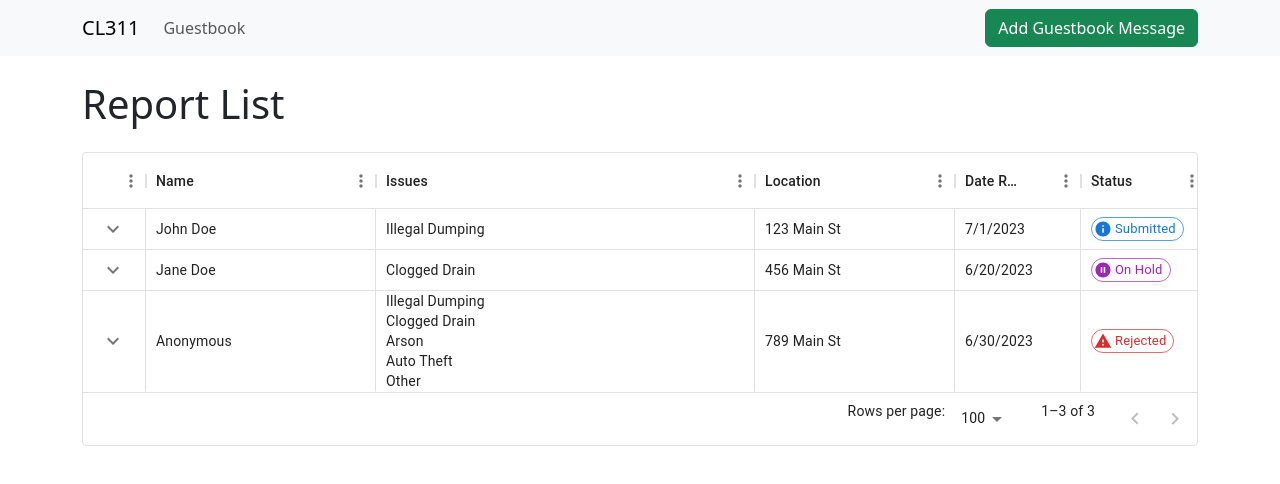
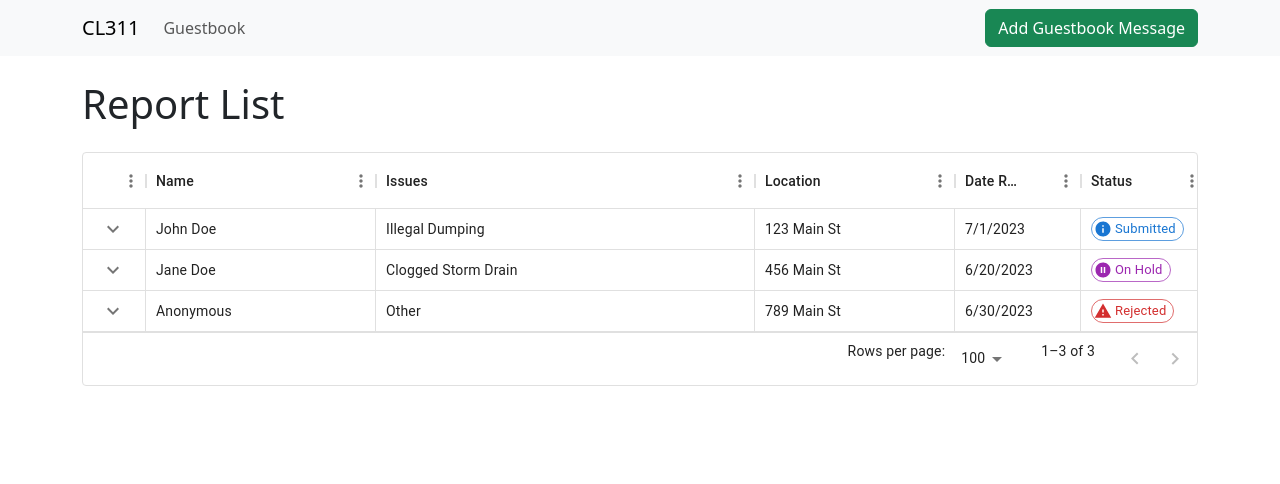
Before and after one commit to CodeDayLabs311/cl311, a Next.js app in the folder app/: page /report in a window 1280 px wide. Shown: the top 484 px of the page. Built offline with nearby package versions, Linux system fonts and the light colour scheme.

Commit message:
Address changes from PR feedbacks

```diff
--- a/app/src/components/report/Table.tsx
+++ b/app/src/components/report/Table.tsx
@@ -23,6 +23,44 @@ import {
     GridRenderCellParams,
 } from '@mui/x-data-grid';
 
+enum Status {
+    SUBMITTED = 'Submitted',
+    IN_PROGRESS = 'In Progress',
+    DONE = 'Done',
+    ON_HOLD = 'On Hold',
+    REJECTED = 'Rejected',
+    INVALID = 'Invalid',
+}
+
+enum IReportFields {
+    REPORT_ID = 'reportId',
+    NAME = 'name',
+    EMAIL_ADDRESS = 'emailAddress',
+    PHONE_NUMBER = 'phoneNumber',
+    REPORT_CATEGORY = 'reportCategory',
+    ADDRESS = 'address',
+    GPS_COORDINATES = 'gpsCoordinates',
+    ISSUE_DESCRIPTION = 'issueDescription',
+    ATTACHMENTS = 'attachments',
+    EMAIL = 'email',
+    SMS = 'sms',
+    STATUS_OF_REPORT = 'statusOfReport',
+    DATE_TIME_OF_SUBMISSION = 'dateTimeOfSubmission',
+}
+
+enum ReportTypes {
+    ILLEGAL_DUMPING = 'Illegal Dumping',
+    CLOGGED_STORM_DRAIN = 'Clogged Storm Drain',
+    POTHOLES = 'Potholes',
+    GRAFFITI = 'Graffiti',
+    STREET_LIGHT_OUTAGE = 'Street Light Outage',
+    SIDEWALK_DAMAGE = 'Sidewalk Damage',
+    TRAFFIC_SIGNAL_MALFUNCTION = 'Traffic Signal Malfunction',
+    ABANDONED_VEHICLES = 'Abandoned Vehicles',
+    NOISE_COMPLAINT = 'Noise Complaint',
+    OTHER = 'Other',
+}
+
 const expandedRowStyle = {
     whiteSpace: 'pre-wrap',
     overflowWrap: 'break-word',
@@ -45,7 +83,7 @@ const rows: GridRowsProp = [
         name: 'John Doe',
         emailAddress: 'john.doe@example.com',
         phoneNumber: '123-456-7890',
-        reportCategory: ['Illegal Dumping'],
+        reportCategory: ReportTypes.ILLEGAL_DUMPING,
         address: '123 Main St',
         gpsCoordinates: '12.34,56.78',
         issueDescription: 'Pls send help, it stinks',
@@ -60,7 +98,7 @@ const rows: GridRowsProp = [
         name: 'Jane Doe',
         emailAddress: 'jane.doe@example.com',
         phoneNumber: '206-xxx-xxx',
-        reportCategory: ['Clogged Drain'],
+        reportCategory: ReportTypes.CLOGGED_STORM_DRAIN,
         address: '456 Main St',
         gpsCoordinates: '21.34,56.60',
         issueDescription: 'Help pls, the street is flooded...',
@@ -75,7 +113,7 @@ const rows: GridRowsProp = [
         name: '',
         emailAddress: '',
         phoneNumber: '',
-        reportCategory: ['Illegal Dumping', 'Clogged Drain', 'Arson', 'Auto Theft', 'Other'],
+        reportCategory: ReportTypes.OTHER,
         address: '789 Main St',
         gpsCoordinates: '21.34,56.60',
         issueDescription: 'I trashed and flooded the street >:)',
@@ -90,31 +128,31 @@ const rows: GridRowsProp = [
 function getChipProps(params: GridRenderCellParams): ChipProps {
     const status = params.value;
     switch (status) {
-        case 'Submitted':
+        case Status.SUBMITTED:
             return {
                 icon: <InfoIcon color="primary" />,
                 label: status,
                 color: 'primary',
             };
-        case 'In Progress':
+        case Status.IN_PROGRESS:
             return {
                 icon: <AutorenewIcon color="warning" />,
                 label: status,
                 color: 'warning',
             };
-        case 'Done':
+        case Status.DONE:
             return {
                 icon: <CheckIcon color="success" />,
                 label: status,
                 color: 'success',
             };
-        case 'On Hold':
+        case Status.ON_HOLD:
             return {
                 icon: <PauseCircleIcon color="secondary" />,
                 label: status,
                 color: 'secondary',
             };
-        case 'Rejected':
+        case Status.REJECTED:
             return {
                 icon: <WarningIcon color="error" />,
                 label: status,
@@ -123,7 +161,7 @@ function getChipProps(params: GridRenderCellParams): ChipProps {
         default:
             return {
                 icon: <QuestionMarkIcon style={{ fill: 'orange' }} />,
-                label: 'Invalid',
+                label: Status.INVALID,
                 style: {
                     borderColor: 'orange',
                 },
@@ -136,7 +174,7 @@ export default function Table() {
 
     const columns: GridColDef[] = [
         {
-            field: 'reportId',
+            field: IReportFields.REPORT_ID,
             headerName: '',
             filterable: false,
             sortable: false,
@@ -163,7 +201,7 @@ export default function Table() {
             },
         },
         {
-            field: 'name',
+            field: IReportFields.NAME,
             headerName: 'Name',
             width: columnWidth.name,
             renderCell: (cellValues: GridRenderCellParams<any>) => {
@@ -189,27 +227,27 @@ export default function Table() {
             },
         },
         {
-            field: 'reportCategory',
+            field: IReportFields.REPORT_CATEGORY,
             headerName: 'Issues',
-            //TODO: change this to something else, because this is an array of issues
             type: 'singleSelect',
-            valueOptions: ['Illegal dump', 'Clogged drains', 'Other'],
+            //TODO: update the valueOptions to match the options in creationPage
+            valueOptions: Object.values(ReportTypes),
             width: columnWidth.reportCategory,
             renderCell: (cellValues: GridRenderCellParams<any>) => {
                 return (
                     <Box>
                         <div>
                             {/* First row item */}
-                            {cellValues.value.map((issue: any) => (
-                                <p style={{ margin: 0 }}>{issue}</p>
-                            ))}
+                            {cellValues.value}
                             <Collapse
                                 in={cellValues.id === clickedIndex}
                                 aria-expanded={cellValues.value === clickedIndex}
                             >
                                 <Box sx={expandedRowStyle}>
                                     {/* Expanded row item */}
-                                    {cellValues.row.issueDescription}
+                                    {cellValues.row.issueDescription.length > 50
+                                        ? cellValues.row.issueDescription.substring(0, 50)
+                                        : cellValues.row.issueDescription}
                                 </Box>
                             </Collapse>
                         </div>
@@ -218,23 +256,23 @@ export default function Table() {
             },
         },
         {
-            field: 'address',
+            field: IReportFields.ADDRESS,
             headerName: 'Location',
             width: columnWidth.address,
         },
         {
-            field: 'dateTimeOfSubmission',
+            field: IReportFields.DATE_TIME_OF_SUBMISSION,
             headerName: 'Date Reported',
             type: 'date',
             valueGetter: ({ value }) => value && new Date(value),
             width: columnWidth.dateTimeOfSubmission,
         },
         {
-            field: 'statusOfReport',
+            field: IReportFields.STATUS_OF_REPORT,
             headerName: 'Status',
             //this type is for filtering and editing
             type: 'singleSelect',
-            valueOptions: ['Reported', 'In Progress', 'Done'],
+            valueOptions: Object.values(Status),
             width: columnWidth.statusOfReport,
             renderCell: (params: GridRenderCellParams<any>) => {
                 return <Chip variant="outlined" size="small" {...getChipProps(params)} />;
```
